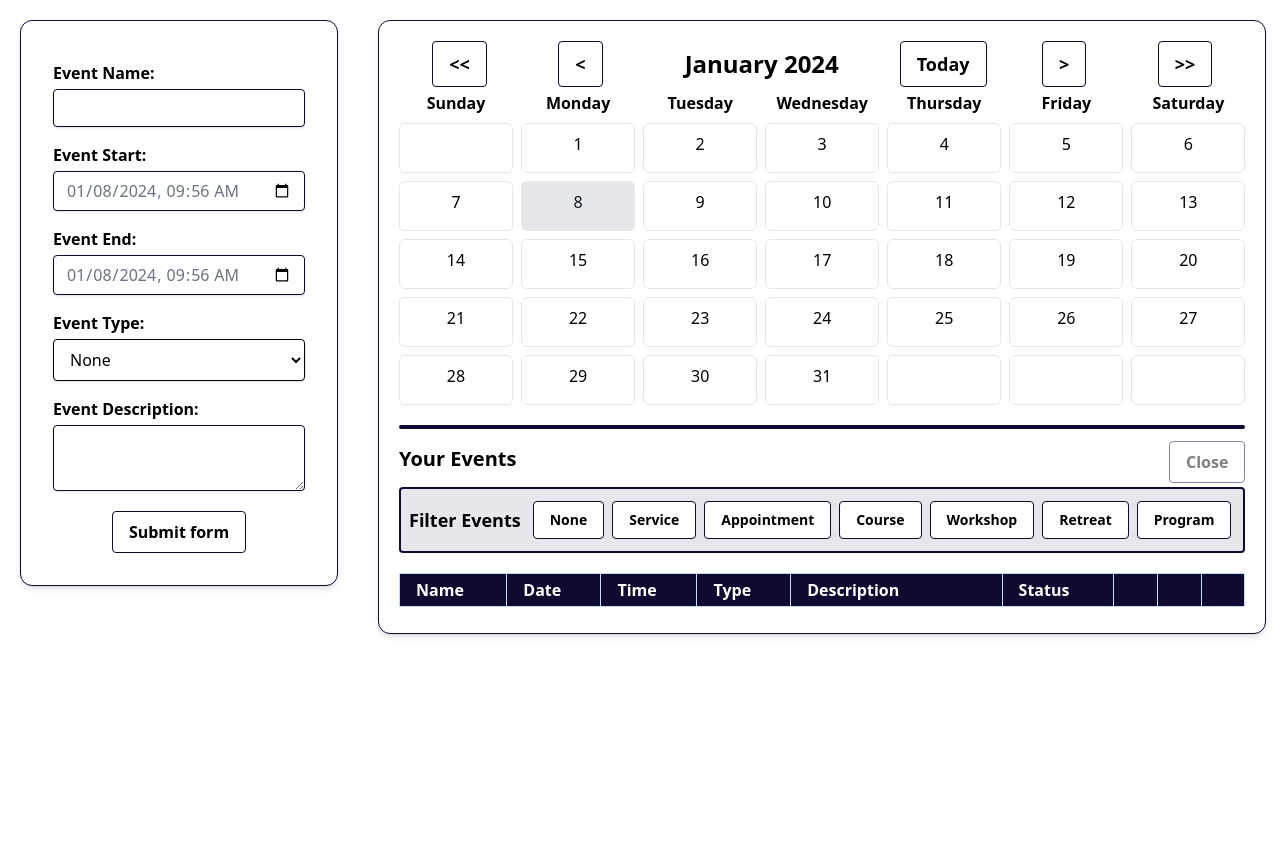
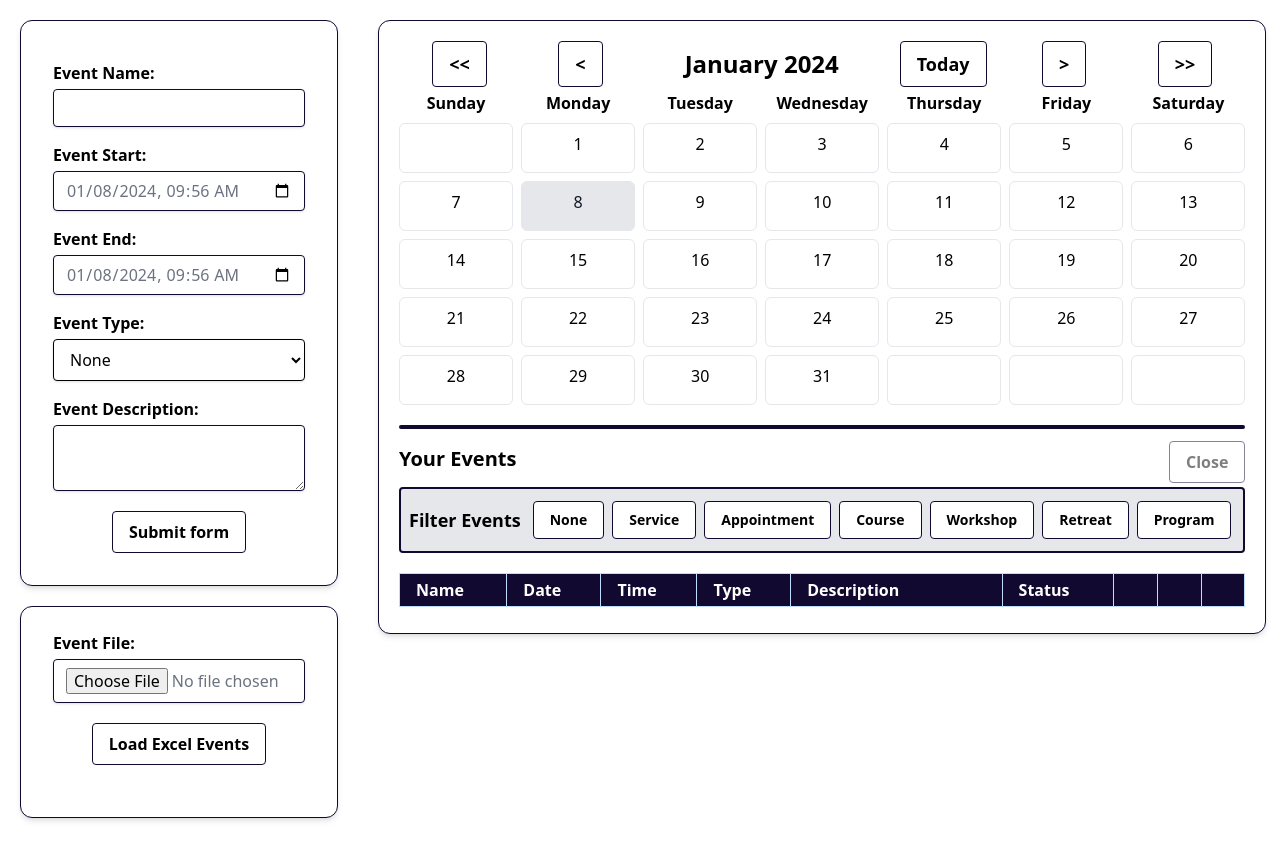
Before and after one commit to neoladsouza/event-calendar-control, a React (Create React App) app in the folder client/: page / in a window 1280 px wide. Before the commit the page ends 800 px from the top, so only its background shows below. Built offline with nearby package versions, Linux system fonts and the light colour scheme.

Commit message:
can upload an excel file, and edit loaded events

```diff
--- a/client/package.json
+++ b/client/package.json
@@ -15,7 +15,8 @@
     "react-scripts": "^5.0.1",
     "react-tooltip": "^5.25.1",
     "uuid": "^9.0.1",
-    "web-vitals": "^2.1.4"
+    "web-vitals": "^2.1.4",
+    "xlsx": "^0.18.5"
   },
   "scripts": {
     "start": "react-scripts start",
--- a/client/src/App.js
+++ b/client/src/App.js
@@ -6,8 +6,9 @@ import clsx from 'clsx';
 import { FaEdit, FaRegSave } from "react-icons/fa";
 import { MdDelete } from "react-icons/md";
 import { IconContext } from "react-icons";
+import * as XLSX from "xlsx";
 
-// CURRENT GOAL -> handle excel upload
+// CURRENT GOAL -> host this app on AWS S3
 
 class CustomDate extends Date {
   toISOStringWithOffset() {
@@ -59,6 +60,8 @@ export default function FormApp() {
 
   const [selectedDay, setSelectedDay] = useState(null);
   const [eventsForSelectedDay, setEventsForSelectedDay] = useState([]);
+
+  const [excelData, setExcelData] = useState([]);
 
   function handleSubmit(e) {
     e.preventDefault(); // prevent webpage reloading
@@ -152,6 +155,7 @@ export default function FormApp() {
 
     setEventsForSelectedDay(allEvents);
     setSelectedDay(null);
+    console.log(allEvents);
     /*
     // function definition
       try {
@@ -245,7 +249,8 @@ export default function FormApp() {
   return (
     <div className="font-sans my-5 w-full">
       <main className="w-full mx-auto h-auto flex flex-row">
-        <form onSubmit={handleSubmit} className="text-center bg-white shadow-md rounded-xl px-8 pt-6 pb-8 mx-5 w-min h-max border border-blue">
+        <section className="mx-5">
+          <form onSubmit={handleSubmit} className="text-center bg-white shadow-md rounded-xl px-8 pt-6 pb-8 w-full h-max border border-blue">
             <div className="mt-4">
               <label htmlFor="eventName" className="block text-left text-m font-bold mb-1">Event Name:</label>
               <input id="eventName" type="text" name="eventName" value={eventName} onChange={handleNameChange} required
@@ -274,8 +279,89 @@ export default function FormApp() {
             </div>
             <button type="submit" className="mt-5 bg-transparent hover:bg-gray-200 font-semibold py-2 px-4 border border-blue  rounded text-center">Submit form</button>
           </form>
+
+          <div className="text-center bg-white shadow-md rounded-xl px-8 pt-6 pb-8 my-5 w-full h-max border border-blue">
+            <ExcelDisplay excelData={excelData} setExcelData={setExcelData} allEvents={allEvents} setAllEvents={setAllEvents}/>
+          </div>
+        </section>
+
         <Calendar events={allEvents} handleEditClick={handleEditClick} handleSaveClick={handleSaveClick} selectedDay={selectedDay} setSelectedDay={setSelectedDay} eventsForSelectedDay={eventsForSelectedDay} setEventsForSelectedDay={setEventsForSelectedDay} handleDeleteClick={handleDeleteClick} />
       </main>
+    </div>
+  );
+}
+
+
+function ExcelDisplay({ excelData, setExcelData, allEvents, setAllEvents }) {
+
+  const handleFileUpload = (e) => {
+    const reader = new FileReader();
+    reader.readAsBinaryString(e.target.files[0]);
+    reader.onload = (e) => {
+      const data = e.target.result;
+      const workbook = XLSX.read(data, {type: "binary"});
+      const sheetName = workbook.SheetNames[0];
+      const sheet = workbook.Sheets[sheetName];
+      const parsedData = XLSX.utils.sheet_to_json(sheet);
+      setExcelData(parsedData);
+    }
+  }
+
+  function excelEvents() {
+    const updatedEvents = allEvents;
+    excelData.forEach((row) => {
+      let newEvent = {
+        name: row["Name"],
+        start: new CustomDate(row["Start Date"].replaceAll("/", "-")), // CustomDate object
+        end: new CustomDate(row["Start Date"].replaceAll("/", "-")), // CustomDate object
+        startDate: row["Start Date"],
+        endDate: row["End Date"],
+        startTime: row["Start Time"],
+        endTime: row["End Time"],
+        type: row["Type"],
+        description: row["Description"],
+        id: row["Name"] + uuidv4(),
+      }
+      newEvent.start.setHours(Number(newEvent.startTime.slice(0, 2)));
+      newEvent.start.setMinutes(Number(newEvent.startTime.slice(3, 5)));
+      newEvent.end.setHours(Number(newEvent.endTime.slice(0, 2)));
+      newEvent.end.setMinutes(Number(newEvent.endTime.slice(3, 5)));
+      console.log(row);
+      console.log(newEvent);
+      updatedEvents.push(newEvent);
+    });
+    console.log(updatedEvents);
+    setAllEvents([...allEvents, updatedEvents]);
+  }
+
+  return (
+    <div>
+      <label htmlFor="eventFile" className="block text-left text-m font-bold mb-1">Event File:</label>
+      <input id="eventFile" onChange={handleFileUpload} type="file" accept=".xlsx, .xls" name="eventStart" required
+        className="mx-auto shadow appearance-none border rounded w-full py-2 px-3 text-gray-500 leading-tight border-blue focus:border-black hover:cursor-pointer" />
+      <button onClick={excelEvents} className="my-5 bg-transparent hover:bg-gray-200 font-semibold py-2 px-4 border border-blue  rounded text-center">Load Excel Events</button>
+
+      {
+        excelData.length > 0 &&
+        <table>
+          <thead>
+            <tr>
+              {Object.keys(excelData[0]).map((key) => (
+                <th key={key}>{key}</th>
+              ))}
+            </tr>
+          </thead>
+          <tbody>
+            {excelData.map((row, index) => (
+              <tr key={index}>
+                {Object.values(row).map((value, index) => (
+                  <td key={index}>{value}</td>
+                ))}
+              </tr>
+            ))}
+          </tbody>
+        </table>
+      }
     </div>
   );
 }
@@ -501,7 +587,7 @@ function EventTable({ events, handleEditClick, handleSaveClick, handleDeleteClic
       <tbody>
         {
           (events.map(event => (
-            <Event key={event.id} eventObject={event} handleEditClick={handleEditClick} handleSaveClick={handleSaveClick} handleDeleteClick={handleDeleteClick} />
+            <Event key={event.id + uuidv4()} eventObject={event} handleEditClick={handleEditClick} handleSaveClick={handleSaveClick} handleDeleteClick={handleDeleteClick} />
           ))
           )
         }
```
Also changed, not shown: 1 other file (tests, documents, lock files or other folders). Lines whose indentation alone changed are shown as unchanged.
